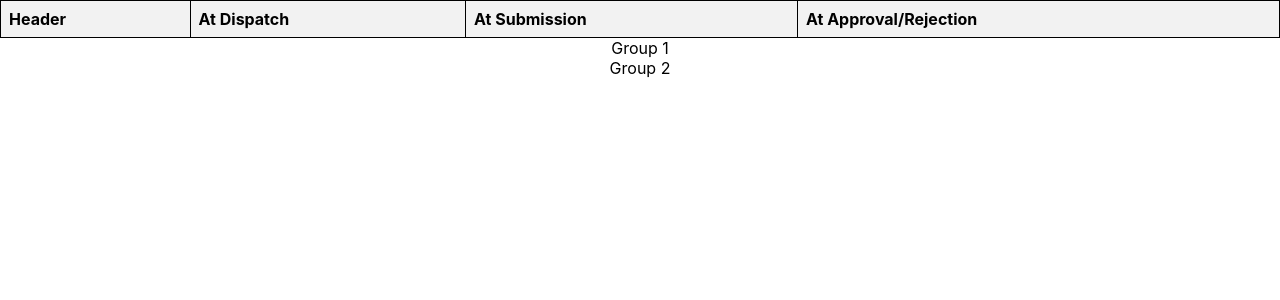
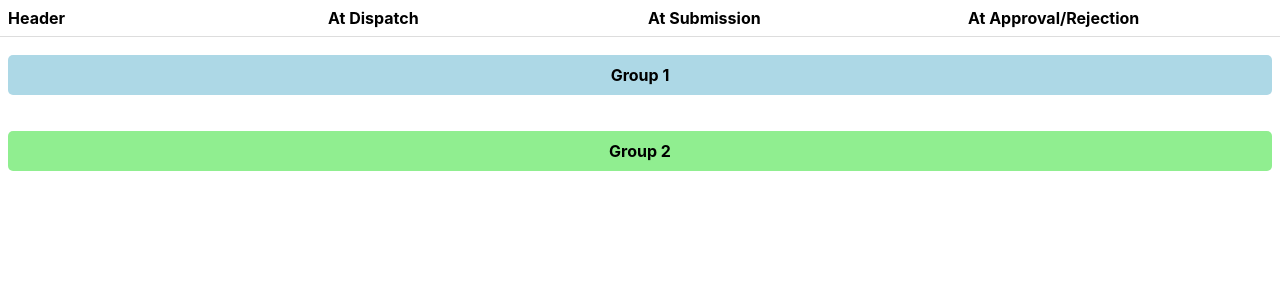
Before and after one commit to h4rkon/tracker, a React (Create React App) app: page / in a window 1280 px wide. Shown: the top 300 px of the page. Built offline with nearby package versions, Linux system fonts and the light colour scheme.

Commit message:
Styled and aligned collapsibles

```diff
--- a/src/GridView.css
+++ b/src/GridView.css
@@ -1,37 +1,115 @@
-table {
+/* Style for the top-level table container */
+.table-container {
     width: 100%;
-    /* Makes the table use the full width of its container */
-    border-collapse: collapse;
-    /* Removes space between borders */
 }
 
-th,
-td {
-    border: 1px solid black;
-    /* Adds borders to table cells */
-    text-align: left;
-    /* Aligns text to the left; adjust as needed */
-    padding: 8px;
-    /* Adds some padding inside cells for better readability */
+/* Styling for the top-level table and sticky header */
+.table-container table {
+    width: 100%;
+    border-collapse: collapse;
+    /* Remove space between borders */
 }
 
-th {
-    background-color: #f2f2f2;
-    /* Optional: background color for header cells */
+.table-container thead th {
+    position: sticky;
+    top: 0;
+    background-color: white;
+    z-index: 10;
+    text-align: left;
+    padding: 8px;
+    border-bottom: 1px solid #ddd;
 }
 
-@media screen and (max-width: 600px) {
-    table {
-        display: block;
-        overflow-x: auto;
-    }
+/* Column widths for the top-level table */
+.table-container th:nth-child(1) {
+    width: 25%;
 }
 
+.table-container th:nth-child(2) {
+    width: 25%;
+}
+
+.table-container th:nth-child(3) {
+    width: 25%;
+}
+
+.table-container th:nth-child(4) {
+    width: 25%;
+}
+
+/* Common styles for all table cells */
+.table-container td,
+.table-container th {
+    padding: 8px;
+    /* Adjust padding as needed */
+    text-align: left;
+    box-sizing: border-box;
+    /* Include padding and border in width */
+}
+
+/* Styles for the collapsible content and inner tables */
+.collapsible-content table {
+    width: 100%;
+    /* Ensure inner tables are full width */
+    border-collapse: collapse;
+}
+
+.collapsible-content td,
+.collapsible-content th {
+    padding: 8px;
+    /* Consistent with the top-level table */
+    text-align: left;
+}
+
+/* Column widths for the inner tables */
+.collapsible-content td:nth-child(1) {
+    width: 25%;
+}
+
+.collapsible-content td:nth-child(2) {
+    width: 25%;
+}
+
+.collapsible-content td:nth-child(3) {
+    width: 25%;
+}
+
+.collapsible-content td:nth-child(4) {
+    width: 25%;
+}
+
+/* Style for the description in the collapsible content */
 .description {
     margin: 10px 0;
-    /* Adds margin space around the description */
     color: darkgrey;
-    /* Sets the text color to dark grey */
     font-style: italic;
-    /* Makes the text italic */
 }
+
+/* Odd groups with light blue background */
+.table-container tbody tr:nth-child(odd) .collapsible-content {
+    background-color: lightblue;
+}
+
+/* Even groups with blue background */
+.table-container tbody tr:nth-child(even) .collapsible-content {
+    background-color: lightgreen;
+}
+
+.Collapsible__trigger {
+    display: block;
+    padding: 10px;
+    margin: 10px 0;
+    text-align: center;
+    cursor: pointer;
+    border-radius: 5px;
+    font-weight: bold;
+  }
+
+  /* Styling for odd and even triggers */
+  .table-container tbody tr:nth-child(odd) .Collapsible__trigger {
+    background-color: lightblue;
+  }
+
+  .table-container tbody tr:nth-child(even) .Collapsible__trigger {
+    background-color: lightgreen;
+  }
--- a/src/GridView.tsx
+++ b/src/GridView.tsx
@@ -35,7 +35,7 @@ const GridView = () => {
   ];
 
   return (
-    <div>
+    <div className="table-container">
       <table>
         <thead>
           <tr>
@@ -45,9 +45,12 @@ const GridView = () => {
             <th>At Approval/Rejection</th>
           </tr>
         </thead>
-      </table>
+        <tbody>
           {data_new.map((group, index) => (
+            <tr>
+              <td colSpan={4}>
                 <Collapsible key={index} trigger={group.group.name}>
+                  <div className="collapsible-content">
                     <table>
                       <tbody>
                         {group.group.content.map((item, itemIndex) => (
@@ -60,8 +63,13 @@ const GridView = () => {
                         ))}
                       </tbody>
                     </table>
+                  </div>
                 </Collapsible>
+              </td>
+            </tr>
           ))}
+        </tbody>
+      </table>
     </div>
   );
 };
```
Lines whose indentation alone changed are shown as unchanged.
